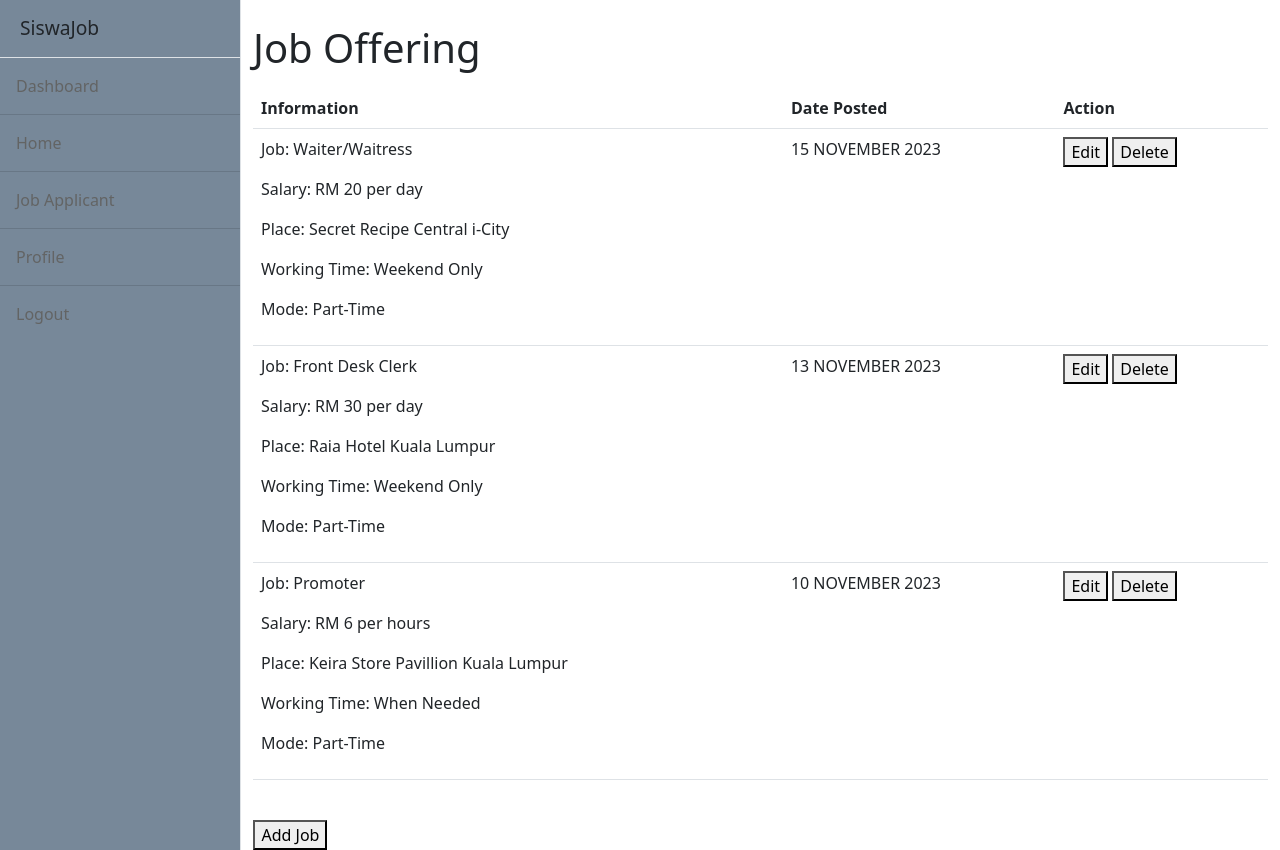
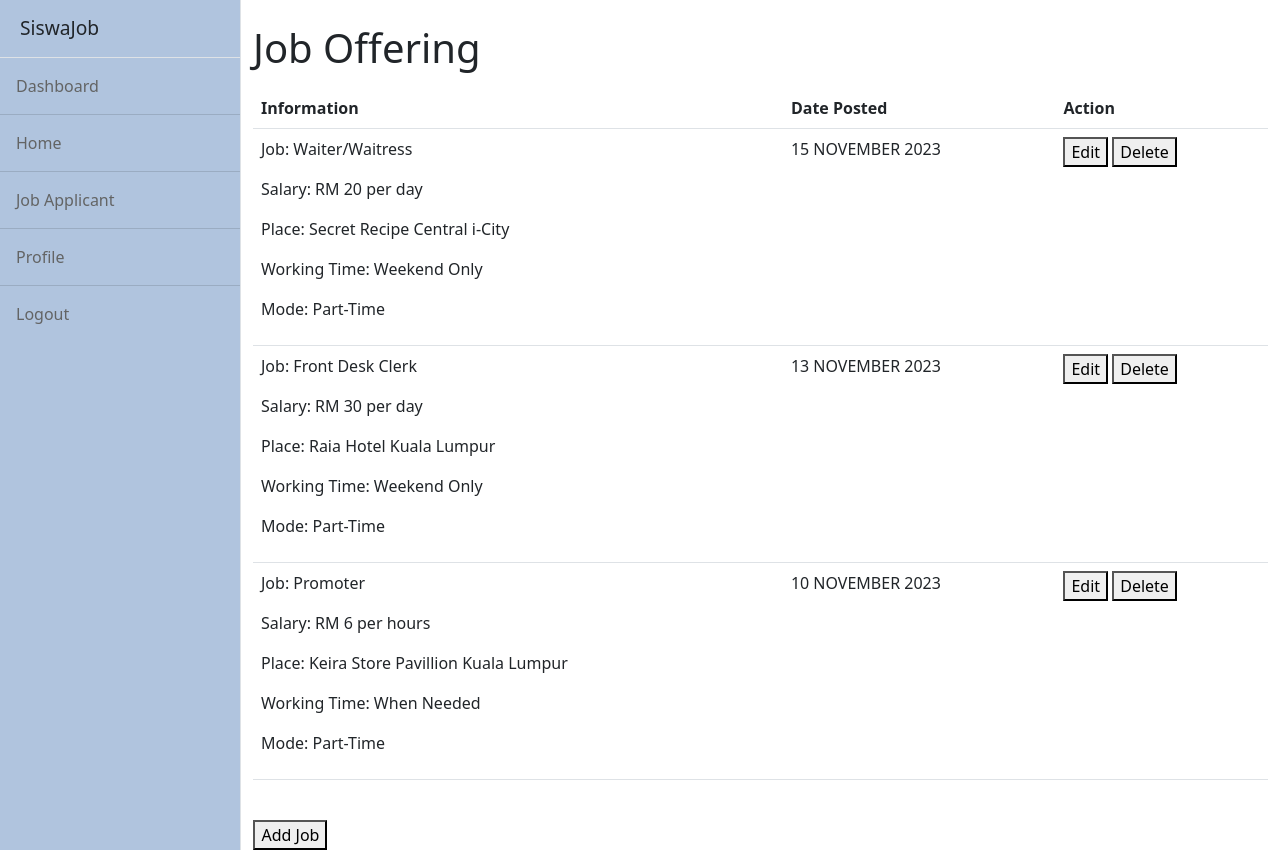
Before and after one commit to arissachoo/SiswaJob, a plain HTML site: page EmpHome.html in a window 1280 px wide. Drawn offline with nearby package versions, Linux system fonts and the light colour scheme; files whose address does not match are found by name.

Commit message:
Update EmpHome.html

```diff
--- a/EmpHome.html
+++ b/EmpHome.html
@@ -27,14 +27,14 @@ and open the template in the editor.
     <body>
         <div class="d-flex" id="wrapper">
             <!-- Sidebar-->
-            <div class="border-end bg-silver" id="sidebar-wrapper">
-                <div class="sidebar-heading border-bottom bg-silver">SiswaJob</div>
-                <div class="list-group list-group-flush bg-silver">
-                    <a class="list-group-item list-group-item-action list-group-item-light p-3 bg-silver" href="dashboard.html">Dashboard</a>
-                    <a class="list-group-item list-group-item-action list-group-item-light p-3 bg-silver" href="EmpHome.html">Home</a>
-                    <a class="list-group-item list-group-item-action list-group-item-light p-3 bg-silver" href="JobApplicant.html">Job Applicant</a>
-                    <a class="list-group-item list-group-item-action list-group-item-light p-3 bg-silver" href="EmpProfile.html">Profile</a>
-                    <a class="list-group-item list-group-item-action list-group-item-light p-3 bg-silver" href="index.html">Logout</a>
+            <div class="border-end bg-biru" id="sidebar-wrapper">
+                <div class="sidebar-heading border-bottom bg-biru">SiswaJob</div>
+                <div class="list-group list-group-flush bg-biru">
+                    <a class="list-group-item list-group-item-action list-group-item-light p-3 bg-biru" href="dashboard.html">Dashboard</a>
+                    <a class="list-group-item list-group-item-action list-group-item-light p-3 bg-biru" href="EmpHome.html">Home</a>
+                    <a class="list-group-item list-group-item-action list-group-item-light p-3 bg-biru" href="JobApplicant.html">Job Applicant</a>
+                    <a class="list-group-item list-group-item-action list-group-item-light p-3 bg-biru" href="EmpProfile.html">Profile</a>
+                    <a class="list-group-item list-group-item-action list-group-item-light p-3 bg-biru" href="index.html">Logout</a>
                 </div>
             </div>
             <!-- Page content wrapper-->
```
